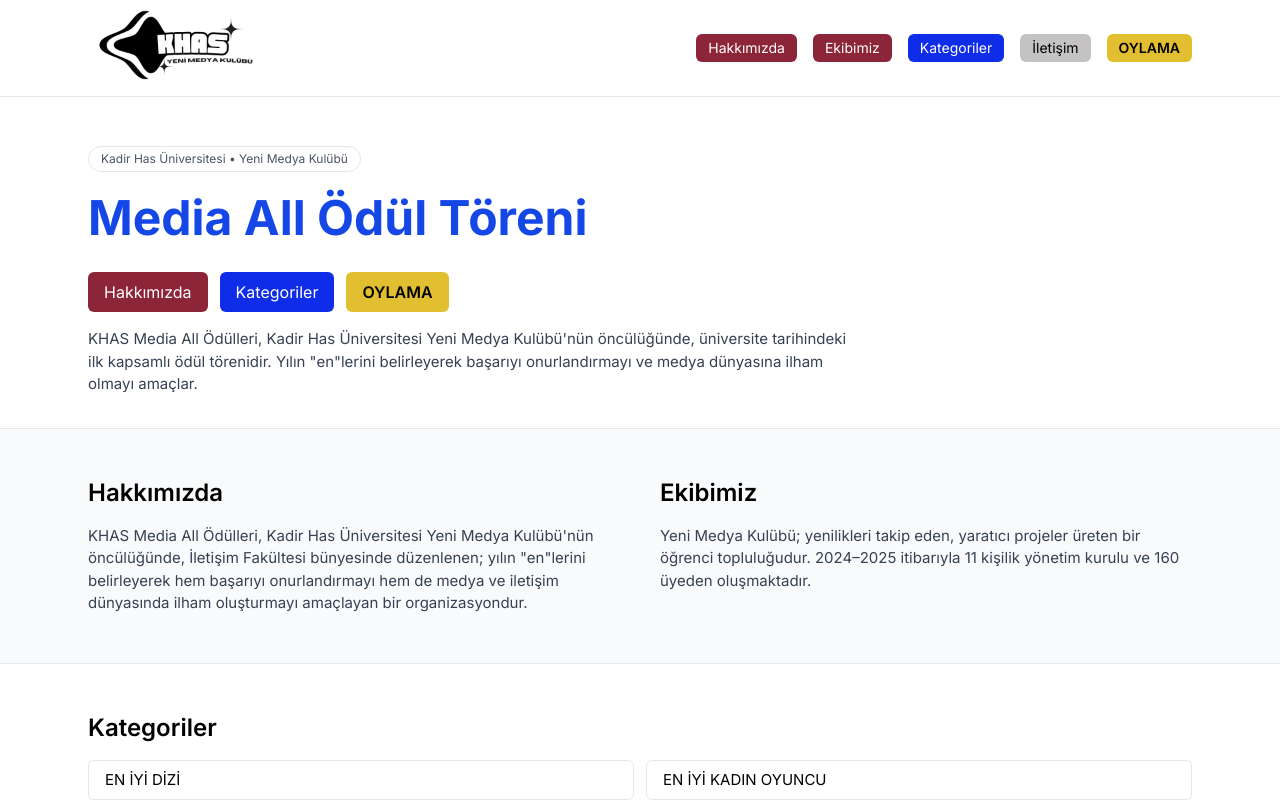
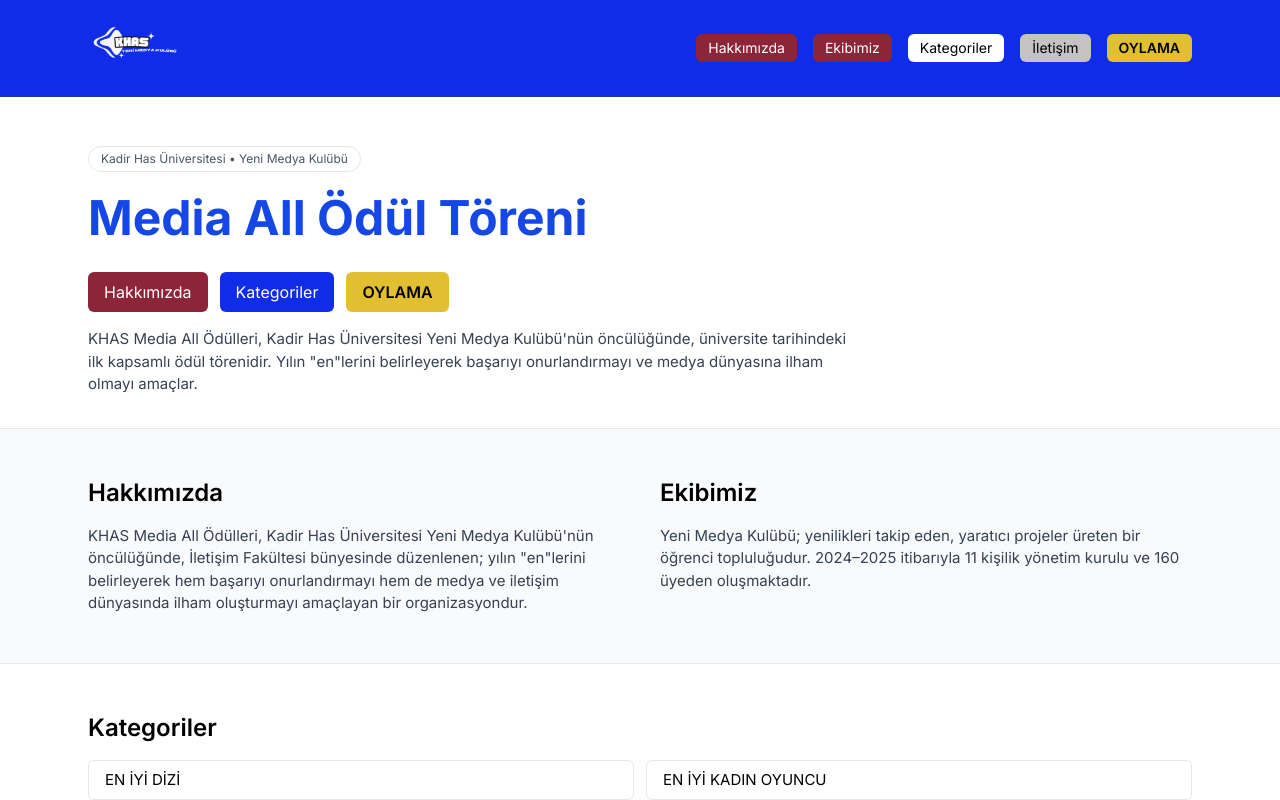
Before and after one commit to DogukanYK/kulup-sitesi, a Next.js app: page / in a window 1280 px wide. Shown: the top 800 px of the page. Built offline with nearby package versions, Linux system fonts and the light colour scheme.

Commit message:
ui: enlarge navbar logo and header height

```diff
--- a/src/components/Navbar.tsx
+++ b/src/components/Navbar.tsx
@@ -9,6 +9,7 @@
   { href: "/ekibimiz", label: "Ekibimiz" },
   { href: "/kategoriler", label: "Kategoriler" },
   { href: "/iletisim", label: "İletişim" },
+  { href: "/oylama", label: "OYLAMA" },
 ];
 
 export default function Navbar() {
@@ -17,32 +18,56 @@
   const isActive = (href: string) => pathname === href;
 
   return (
-    <header className="sticky top-0 z-40 bg-white/95 backdrop-blur border-b border-gray-200">
+    <header className="sticky top-0 z-40 bg-[#0F2CE8] border-b border-blue-900">
       <div className="max-w-6xl mx-auto h-24 px-6 flex items-center justify-between">
+        {/* ✅ Logo */}
         <Link href="/" className="flex items-center gap-2">
-         <Image src="/Kulup-logo-siyah.png" alt="" width={180} height={180} />
+          <Image
+            src="/Kulup-logo-beyaz.png"
+            alt="KHAS Media All"
+            width={900}
+            height={400}
+            priority
+            className="h-20 md:h-24 w-auto object-contain"
+          />
         </Link>
 
-        {/* Desktop */}
+        {/* ✅ Desktop Menü */}
         <nav className="hidden md:flex gap-4 text-sm">
-  <Link href="/hakkimizda" className="px-3 py-1 rounded-md bg-[#8D2538] text-white hover:bg-[#731d2d]">
+          <Link
+            href="/hakkimizda"
+            className="px-3 py-1 rounded-md bg-[#8D2538] text-white hover:bg-[#731d2d]"
+          >
             Hakkımızda
           </Link>
-  <Link href="/ekibimiz" className="px-3 py-1 rounded-md bg-[#8D2538] text-white hover:bg-[#731d2d]">
+          <Link
+            href="/ekibimiz"
+            className="px-3 py-1 rounded-md bg-[#8D2538] text-white hover:bg-[#731d2d]"
+          >
             Ekibimiz
           </Link>
-  <Link href="/kategoriler" className="px-3 py-1 rounded-md bg-[#0F2CE8] text-white hover:bg-[#0d26c7]">
+          <Link
+             href="/kategoriler"
+            className="px-3 py-1 rounded-md bg-white text-black hover:bg-gray-200"
+        >
              Kategoriler
+
            </Link>
-  <Link href="/iletisim" className="px-3 py-1 rounded-md bg-[#C4C2C2] text-black hover:bg-[#a7a5a5]">
+          <Link
+            href="/iletisim"
+            className="px-3 py-1 rounded-md bg-[#C4C2C2] text-black hover:bg-[#a7a5a5]"
+          >
             İletişim
           </Link>
-  <Link href="/oylama" className="px-3 py-1 rounded-md bg-[#E1BF30] text-black hover:bg-[#caa628] font-semibold">
+          <Link
+            href="/oylama"
+            className="px-3 py-1 rounded-md bg-[#E1BF30] text-black hover:bg-[#caa628] font-semibold"
+          >
             OYLAMA
           </Link>
         </nav>
 
-        {/* Mobile toggle */}
+        {/* ✅ Mobile Toggle */}
         <button
           className="md:hidden inline-flex items-center justify-center rounded-md border border-gray-300 px-3 py-2 text-sm"
           onClick={() => setOpen((v) => !v)}
@@ -53,7 +78,7 @@
         </button>
       </div>
 
-      {/* Mobile menu */}
+      {/* ✅ Mobile Menü */}
       {open && (
         <div id="mobile-menu" className="md:hidden border-t border-gray-200">
           <div className="px-6 py-3 flex flex-col gap-2 text-sm">
```
Lines whose indentation alone changed are shown as unchanged.
